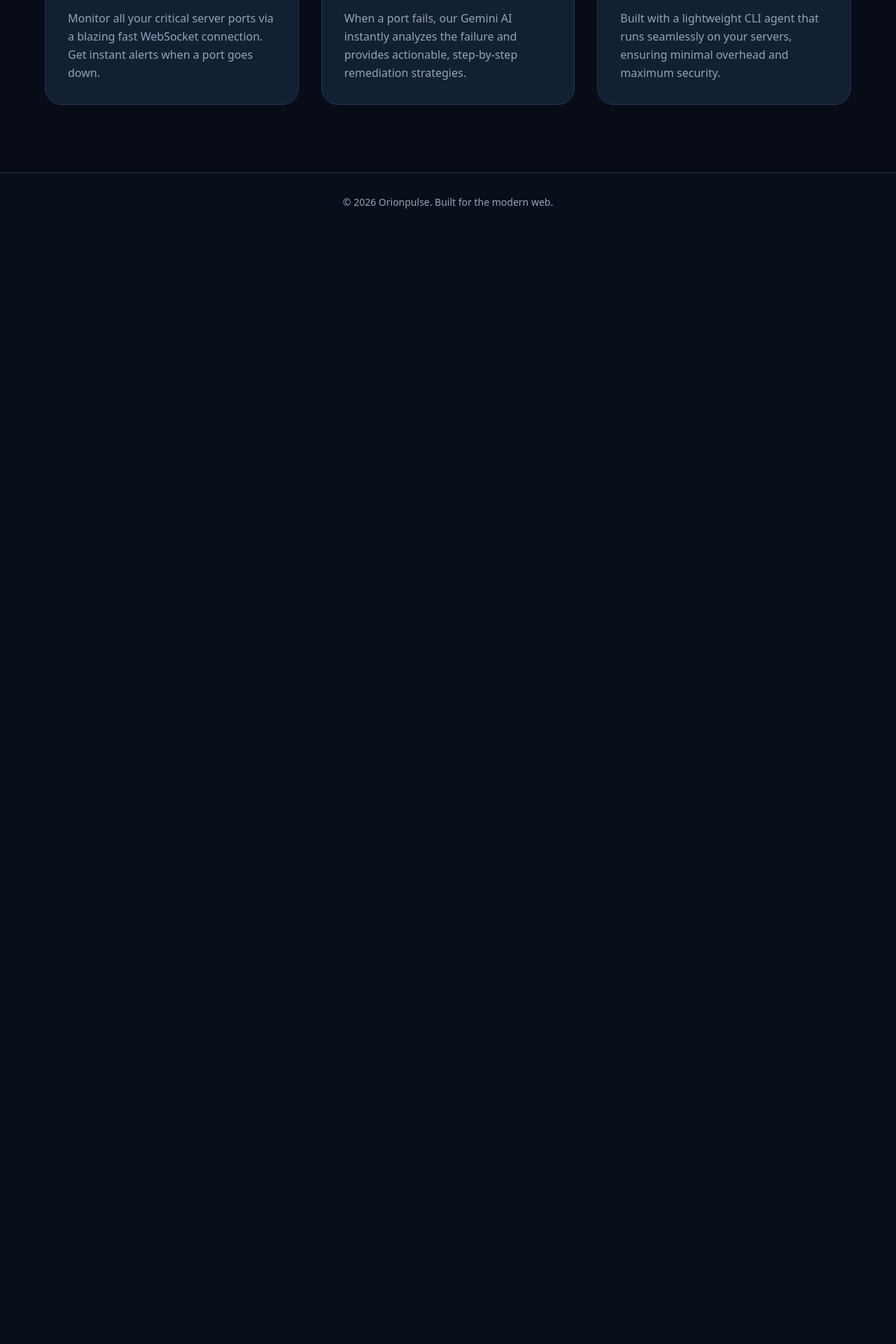
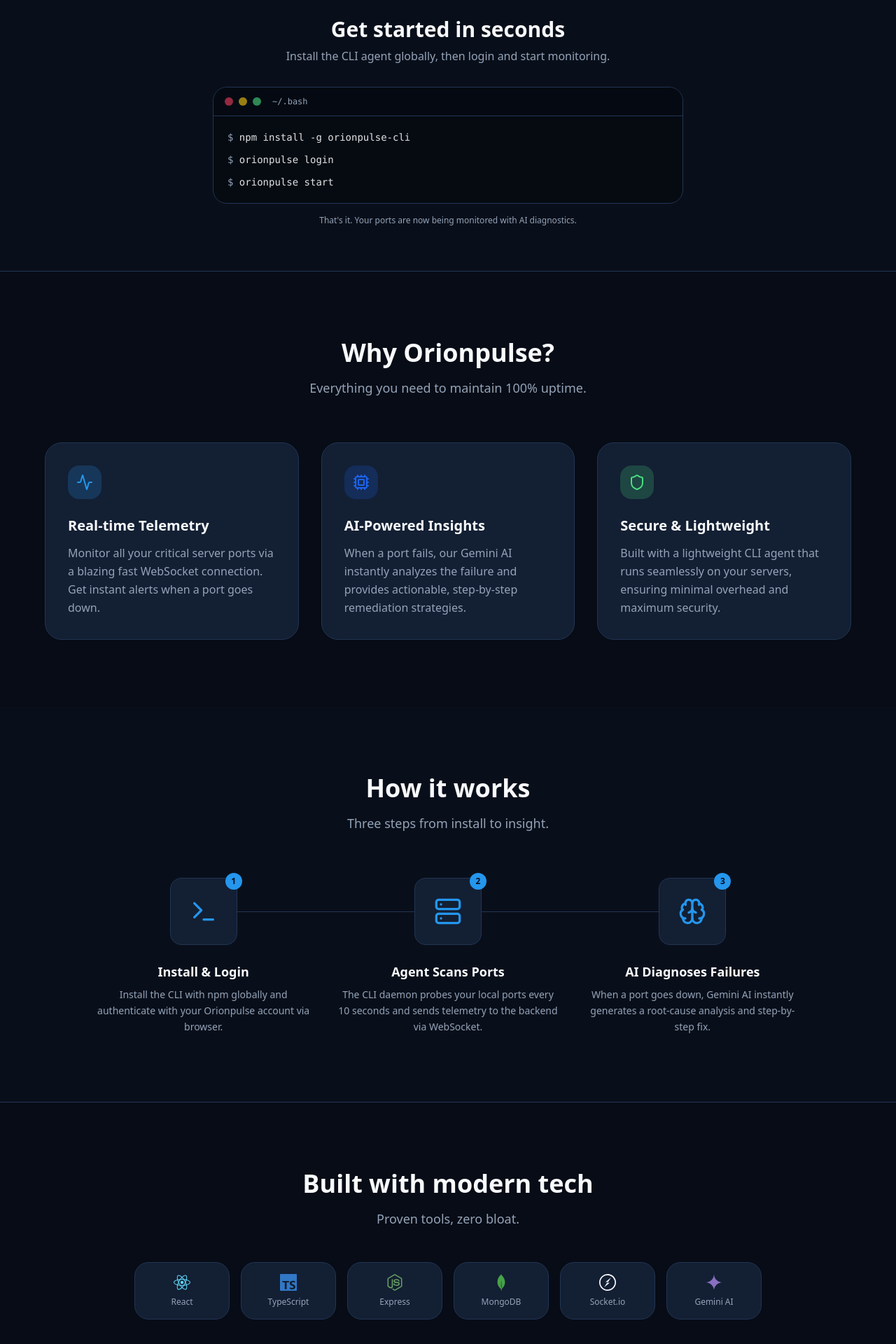
Before and after one commit to indrafetch09/orion-pulse-web, a React (Vite) app: page / in a window 1280 px wide. Shown: the part 840-2760 px from the top of the page at 70% size. Before the commit the page ends 1171 px from the top, so only its background shows below. Built offline with nearby package versions, Linux system fonts and the light colour scheme; no server answers.

Commit message:
docs: add more section in landing page Features

```diff
--- a/src/pages/landing/Features.tsx
+++ b/src/pages/landing/Features.tsx
@@ -1,7 +1,22 @@
 import { Link } from "react-router";
-import { ArrowRight, Activity, Shield, Cpu } from "lucide-react";
+import {
+  ArrowRight,
+  Activity,
+  Shield,
+  Cpu,
+  Terminal,
+  Server,
+  Brain,
+  Heart,
+} from "lucide-react";
+import { FaReact, FaNodeJs, FaGithub } from "react-icons/fa";
+import {
+  SiTypescript,
+  SiMongodb,
+  SiSocketdotio,
+  SiGooglegemini,
+} from "react-icons/si";
 import Navbar from "@/components/Navbar";
-import { FaGithub } from "react-icons/fa";
 import { useAuthStore } from "@/stores/authStore";
 
 export function Features() {
@@ -12,12 +27,12 @@ export function Features() {
       <Navbar />
       <div className="min-h-screen bg-background text-foreground font-sans selection:bg-primary/30">
         {/* Hero Section */}
-        <main className="pt-32 pb-20 px-6 lg:px-12 flex flex-col items-center justify-center text-center relative overflow-hidden">
+        <main className="min-h-screen pt-21 pb-20 px-6 lg:px-12 flex flex-col items-center justify-center text-center relative overflow-hidden">
           {/* Glow Effects */}
           <div className="absolute top-1/2 left-1/2 -translate-x-1/2 -translate-y-1/2 w-[600px] h-[600px] bg-primary/10 rounded-full blur-[120px] pointer-events-none" />
 
           <h1
-            className="text-5xl md:text-7xl font-extrabold text-secondary-foreground bg-clip-text  max-w-4xl tracking-tight mb-6 animate-fade-in"
+            className="text-5xl md:text-7xl font-extrabold text-secondary-foreground bg-clip-text max-w-4xl tracking-tight mb-6 animate-fade-in"
             style={{ animationDelay: "100ms", animationFillMode: "both" }}
           >
             Orionpulse
@@ -53,7 +68,47 @@ export function Features() {
           </div>
         </main>
 
-        <section></section>
+        {/* Install Guide Section */}
+        <section className="py-16 px-6 lg:px-12">
+          <div
+            className="max-w-2xl mx-auto animate-fade-in"
+            style={{ animationDelay: "350ms", animationFillMode: "both" }}
+          >
+            <h2 className="text-2xl md:text-3xl font-bold text-foreground text-center mb-2">
+              Get started in seconds
+            </h2>
+            <p className="text-muted-foreground text-center mb-8">
+              Install the CLI agent globally, then login and start monitoring.
+            </p>
+            <div className="rounded-xl border border-border bg-sidebar overflow-hidden">
+              <div className="flex items-center gap-2 px-4 py-3 border-b border-border bg-sidebar/80">
+                <span className="w-3 h-3 rounded-full bg-destructive/60" />
+                <span className="w-3 h-3 rounded-full bg-warning/60" />
+                <span className="w-3 h-3 rounded-full bg-[var(--color-success)]/60" />
+                <span className="ml-2 text-xs text-muted-foreground font-mono">
+                  ~/.bash
+                </span>
+              </div>
+              <div className="p-5 font-mono text-sm space-y-3 text-foreground/90">
+                <p>
+                  <span className="text-muted-foreground select-none">$ </span>
+                  npm install -g orionpulse-cli
+                </p>
+                <p>
+                  <span className="text-muted-foreground select-none">$ </span>
+                  orionpulse login
+                </p>
+                <p>
+                  <span className="text-muted-foreground select-none">$ </span>
+                  orionpulse start
+                </p>
+              </div>
+            </div>
+            <p className="text-xs text-muted-foreground text-center mt-4">
+              That's it. Your ports are now being monitored with AI diagnostics.
+            </p>
+          </div>
+        </section>
 
         {/* Features Section */}
         <section className="py-24 px-6 lg:px-12 bg-sidebar/50 border-t border-border">
@@ -124,6 +179,131 @@ export function Features() {
           </div>
         </section>
 
+        {/* How It Works Section */}
+        <section className="py-24 px-6 lg:px-12">
+          <div className="max-w-5xl mx-auto">
+            <h2 className="text-3xl md:text-4xl font-bold text-foreground text-center mb-4">
+              How it works
+            </h2>
+            <p className="text-muted-foreground text-center mb-16 text-lg">
+              Three steps from install to insight.
+            </p>
+            <div className="grid md:grid-cols-3 gap-6 relative">
+              {/* Connector line (desktop only) */}
+              <div className="hidden md:block absolute top-12 left-[20%] right-[20%] h-px bg-border" />
+              {[
+                {
+                  icon: Terminal,
+                  step: "1",
+                  title: "Install & Login",
+                  desc: "Install the CLI with npm globally and authenticate with your Orionpulse account via browser.",
+                },
+                {
+                  icon: Server,
+                  step: "2",
+                  title: "Agent Scans Ports",
+                  desc: "The CLI daemon probes your local ports every 10 seconds and sends telemetry to the backend via WebSocket.",
+                },
+                {
+                  icon: Brain,
+                  step: "3",
+                  title: "AI Diagnoses Failures",
+                  desc: "When a port goes down, Gemini AI instantly generates a root-cause analysis and step-by-step fix.",
+                },
+              ].map((item) => (
+                <div
+                  key={item.step}
+                  className="flex flex-col items-center text-center"
+                >
+                  <div className="relative z-10 w-24 h-24 rounded-2xl bg-card border border-border flex items-center justify-center mb-6 group hover:border-primary/50 transition-colors">
+                    <item.icon className="w-10 h-10 text-primary" />
+                    <span className="absolute -top-2 -right-2 w-6 h-6 rounded-full bg-primary text-primary-foreground text-xs font-bold flex items-center justify-center">
+                      {item.step}
+                    </span>
+                  </div>
+                  <h3 className="text-lg font-bold text-foreground mb-2">
+                    {item.title}
+                  </h3>
+                  <p className="text-sm text-muted-foreground leading-relaxed max-w-xs">
+                    {item.desc}
+                  </p>
+                </div>
+              ))}
+            </div>
+          </div>
+        </section>
+
+        {/* Tech Stack Section */}
+        <section className="py-24 px-6 lg:px-12 bg-sidebar/50 border-t border-border">
+          <div className="max-w-4xl mx-auto">
+            <h2 className="text-3xl md:text-4xl font-bold text-foreground text-center mb-4">
+              Built with modern tech
+            </h2>
+            <p className="text-muted-foreground text-center mb-12 text-lg">
+              Proven tools, zero bloat.
+            </p>
+            <div className="grid grid-cols-2 sm:grid-cols-3 md:grid-cols-6 gap-4">
+              {[
+                { icon: FaReact, label: "React", color: "text-[#61DAFB]" },
+                {
+                  icon: SiTypescript,
+                  label: "TypeScript",
+                  color: "text-[#3178C6]",
+                },
+                { icon: FaNodeJs, label: "Express", color: "text-[#68A063]" },
+                { icon: SiMongodb, label: "MongoDB", color: "text-[#47A248]" },
+                {
+                  icon: SiSocketdotio,
+                  label: "Socket.io",
+                  color: "text-foreground",
+                },
+                {
+                  icon: SiGooglegemini,
+                  label: "Gemini AI",
+                  color: "text-[#886FBF]",
+                },
+              ].map((tech) => (
+                <div
+                  key={tech.label}
+                  className="flex flex-col items-center gap-2 p-4 rounded-xl border border-border bg-card hover:border-primary/40 transition-colors group"
+                >
+                  <tech.icon
+                    className={`text-2xl ${tech.color} group-hover:scale-110 transition-transform`}
+                  />
+                  <span className="text-xs font-medium text-muted-foreground">
+                    {tech.label}
+                  </span>
+                </div>
+              ))}
+            </div>
+          </div>
+        </section>
+
+        {/* Open Source CTA Section */}
+        <section className="py-24 px-6 lg:px-12 bg-sidebar/50 border-t border-border">
+          <div className="max-w-2xl mx-auto text-center">
+            <div className="w-16 h-16 rounded-2xl bg-primary/20 flex items-center justify-center mx-auto mb-6">
+              <Heart className="w-8 h-8 text-primary" />
+            </div>
+            <h2 className="text-3xl md:text-4xl font-bold text-foreground mb-4">
+              Open Source
+            </h2>
+            <p className="text-muted-foreground text-lg mb-8 leading-relaxed">
+              Orionpulse is fully open source. Star it, fork it, contribute —
+              let's build better infra tooling together.
+            </p>
+            <a
+              href="https://github.com/indrafetch09/orion-pulse-web"
+              target="_blank"
+              rel="noopener noreferrer"
+              className="inline-flex items-center gap-3 bg-foreground text-background font-semibold px-8 py-3.5 rounded-md hover:opacity-90 transition-opacity"
+            >
+              <FaGithub className="text-xl" />
+              Star on GitHub
+            </a>
+          </div>
+        </section>
+
         {/* Footer */}
         <footer className="py-8 text-center text-muted-foreground text-sm border-t border-border">
           <p>© 2026 Orionpulse. Built for the modern web.</p>
```
